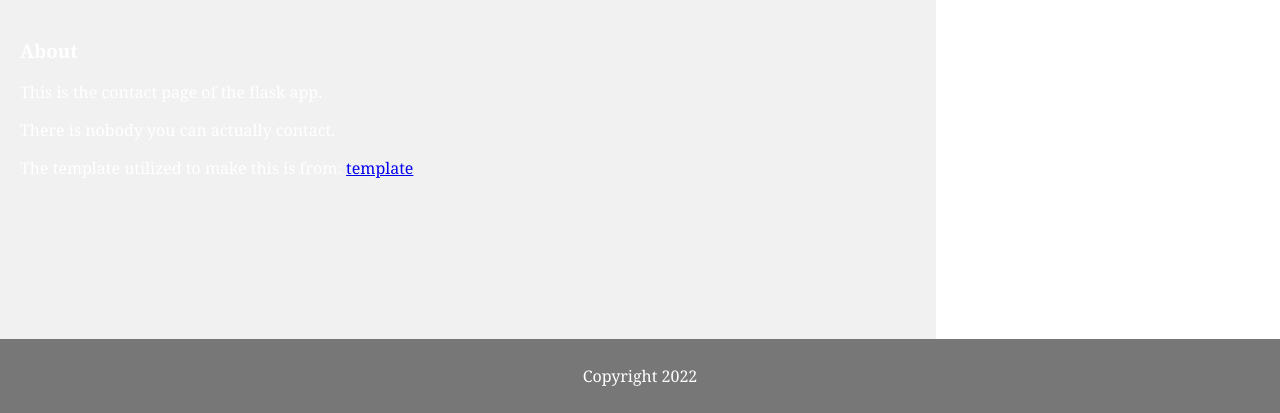
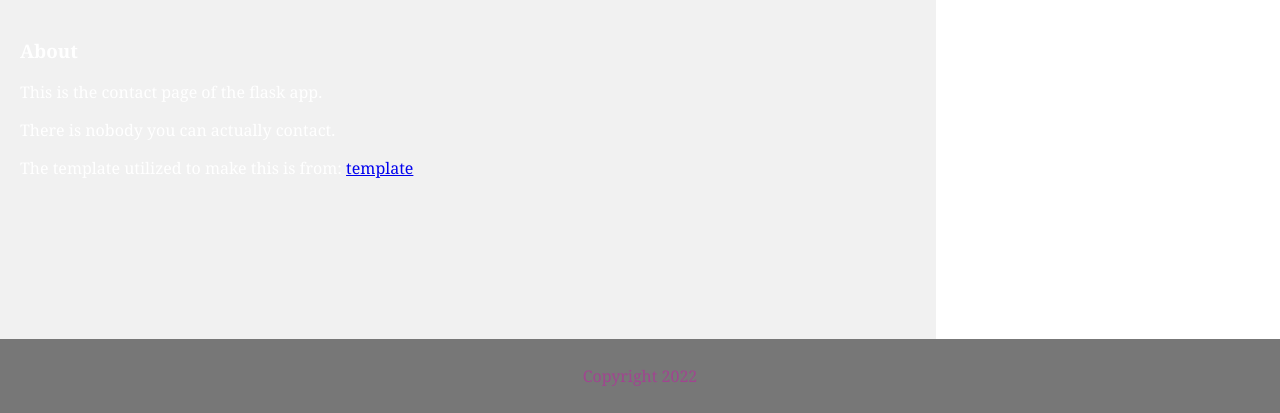
Before and after one commit to Chinchilla7/regina-flask-html, a Flask app: page /contactus in a window 1280 px wide. Shown: the part 539-952 px from the top of the page. Run offline with Flask 2, Linux system fonts and the light colour scheme.

Commit message:
Update styles3.css

```diff
--- a/Assignment 3a/static/styles3.css
+++ b/Assignment 3a/static/styles3.css
@@ -57,5 +57,5 @@ body {
   background-color: #777;
   padding: 10px;
   text-align: center;
-  color: rgb(161, 69, 144)e;
+  color: rgb(161, 69, 144);
   }
```
